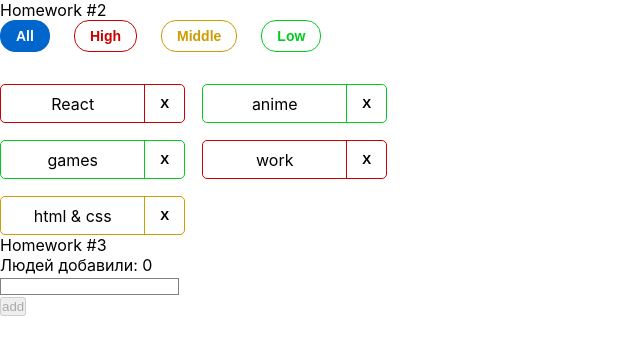
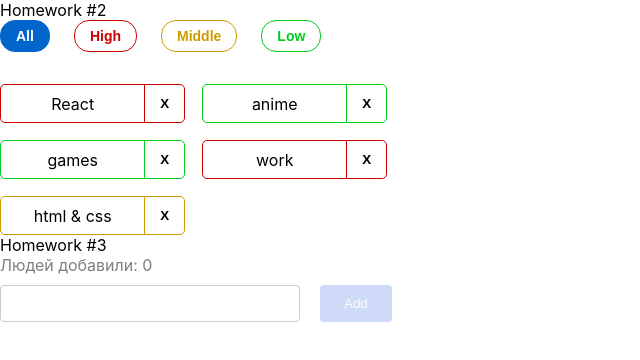
Before and after one commit to ArturLimaiko/homework-new, a React (Create React App) app: page /#/pre-junior in a window 1280 px wide. Shown: the top 360 px of the page, without its empty margins (0-640 px from the left). Built offline with nearby package versions, Linux system fonts and the light colour scheme.

Commit message:
complete hw2 - week 3 add styles

```diff
--- a/src/s2-homeworks/hw03/Greeting.module.css
+++ b/src/s2-homeworks/hw03/Greeting.module.css
@@ -2,37 +2,75 @@
 }
 
 .inputAndButtonContainer {
+    display: flex;
+    gap: 20px;
+    align-items: baseline;
+    margin-top: 10px;
 }
 
 .error {
+    color: #CC0000;
+
 }
 
-.input {
-    border: 1px solid gray;
+.input,
+.input:focus,
+.errorInput {
+    border: 1px solid #cbcbcb;
+    border-radius: 4px;
+    padding: 10px;
+    outline: none;
+    min-width: 300px;
 }
 
 .input:focus {
-    outline : none;
+
 }
 
 .errorInput {
-    border: 1px solid red;
-    outline:none
+    border: 1px solid #CC0000;
+
+
 }
 
 .button {
+    background-color: #0066CC;
+}
+
+.button:hover {
+    background-color: rgba(0, 102, 204, 0.5);
+}
+
+.button,
+.button:focus,
+.button:active,
+.button:disabled {
+    margin: 0;
+    display: block;
+    padding: 0 24px;
+    text-transform: capitalize;
+    border: none;
+    border-radius: 4px;
+    color: #ffffff;
+    cursor: pointer;
+    line-height: 1;
+    height: 37px;
 }
 
 .button:focus {
+    background-color: rgba(65, 105, 225, 0.5);
 }
 
 .button:active {
+    background-color: rgba(0, 102, 204, 0.25);
 }
 
 .button:disabled {
+    background-color: rgba(65, 105, 225, 0.25);
 }
 
-.text {
+.text{
+    color: rgba(0, 0, 0, 0.5);
 }
 
 .greeting {
```
